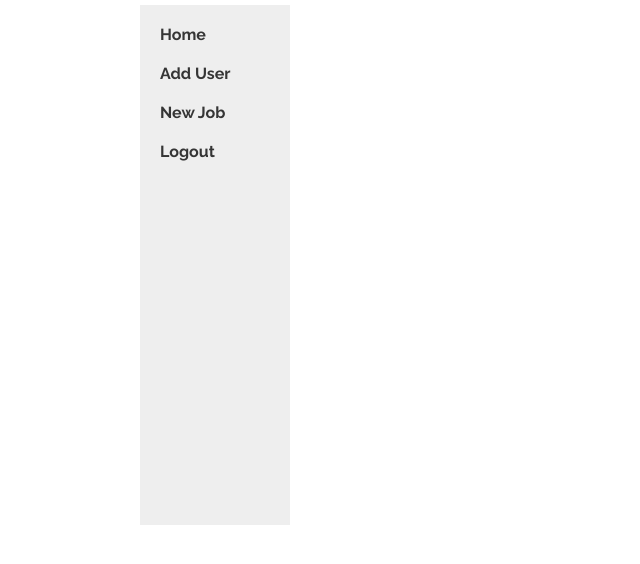
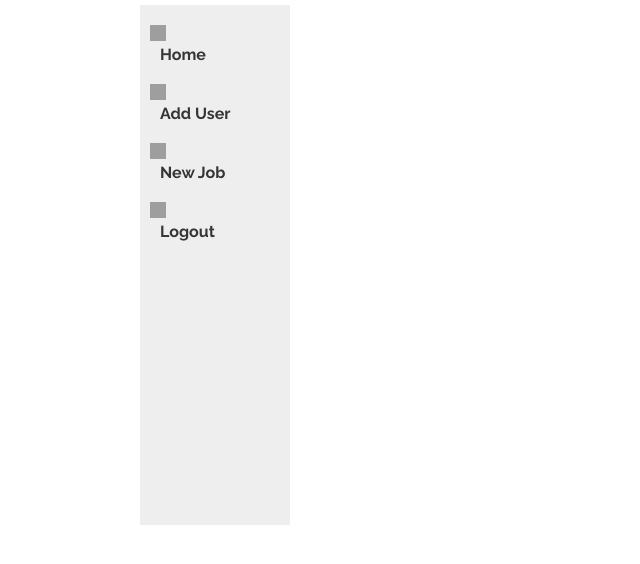
Before and after one commit to LindsayPink/info2180-project3, a PHP site: page / in a window 1280 px wide. Shown: the part 77-641 px from the top of the page, without its empty margins (0-640 px from the left). Run offline with PHP 8.4, Linux system fonts and the light colour scheme; some libraries are stand-ins or nearby versions; grey boxes are pictures that could not be loaded.

Commit message:
added id's to navigation and made css edits

```diff
--- a/index.html
+++ b/index.html
@@ -17,10 +17,10 @@
 
         <div id="contain">
             <nav id="nav">
-                <a href="">Home</a>
-                <a href="">Add User</a>
-                <a href="">New Job</a>
-                <a href="">Logout</a>
+                <img id="icon" class="home" src="https://upload.wikimedia.org/wikipedia/commons/e/e6/Home_icon_black.png" alt="homepage icon"><a class="home" href="">Home</a>
+                <img id="icon" class="home" src="https://img.icons8.com/metro/1600/add-user-male.png" alt="add user icon"><a class="home" href="">Add User</a>
+                <img id="icon" class="home" src="https://sonaesierracms-v2.cdnpservers.net/wp-content/uploads/sites/16/2015/01/Safety_Tips.png" alt="new job icon"><a class="home" href="">New Job</a>
+                <img id="icon" class="home" src="https://png.pngtree.com/svg/20161129/a_logout_257817.png" alt="logout icon"><a class="home" href="">Logout</a>
             </nav>
 
             <main id="main">
--- a/style.css
+++ b/style.css
@@ -43,6 +43,11 @@
     width: 85%;
 }
 
+#icon {
+    padding-left: 10px;
+    height: 16px;
+    width: 16px;
+}
 /*
 button {
     background-color: #DB8A31;
```
